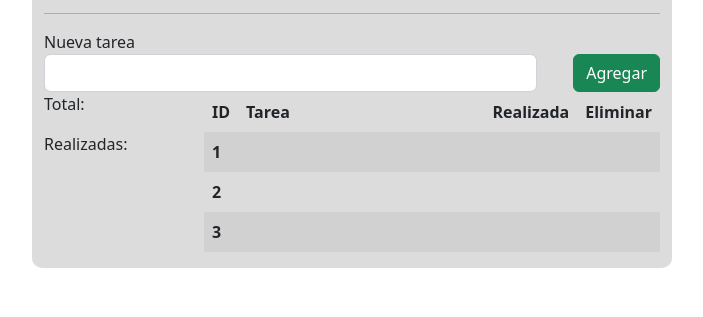
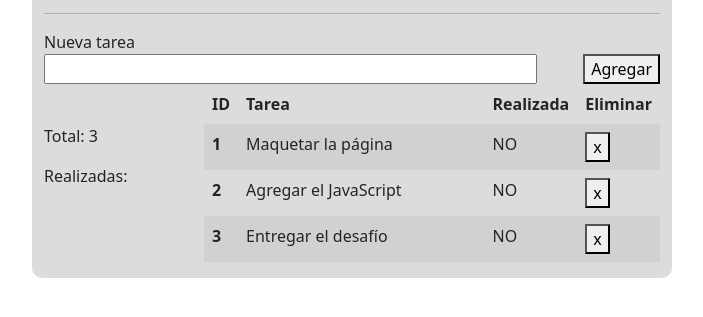
Before and after one commit to titoayala/toDoList, a plain HTML site: page index.html in a window 1280 px wide. Shown: the part 101-418 px from the top of the page, without its empty margins (288-991 px from the left). Drawn offline with nearby package versions, Linux system fonts and the light colour scheme.

Commit message:
Se agrega script de la guía de aprendizaje

```diff
--- a/assets/css/styles.css
+++ b/assets/css/styles.css
@@ -16,3 +16,7 @@ border-radius: 10px;
 #tamañoTarea{
     width: 70%;
 }
+
+#contadores{
+margin-top: 40px;
+}
--- a/assets/js/script.js
+++ b/assets/js/script.js
@@ -0,0 +1,43 @@
+//VARIABLES GLOBALES DE POSICIONAMIENTO EN EL HTML
+const inputTarea = document.querySelector("#tareaInput")
+const botonTarea = document.querySelector("#agregaTarea")
+const tablaTareas = document.querySelector("#tareas")
+const totalTareas = document.querySelector("#totalTareas")
+const tareasRealizadas = document.querySelector("#tareasRealizadas")
+
+//ARREGLO DE OBJETOS
+const misTareas = [
+    { id: 1, descripcion: "Maquetar la página" },
+    { id: 2, descripcion: "Agregar el JavaScript" },
+    { id: 3, descripcion: "Entregar el desafío" }
+]
+let idTarea = misTareas.length
+
+function renderTodasLasTareas() {
+    let html = ""
+    for (let tarea of misTareas) {
+        html += `<tr>
+                    <th>${tarea.id}</th>
+                    <td>${tarea.descripcion}</td>
+                    <td>NO</td>
+                    <td><button onclick="borrar(${tarea.id})"> x </button></li></td>
+                </tr>`
+    }
+    tablaTareas.innerHTML = html //Actualiza el HTML
+    totalTareas.innerHTML = misTareas.length
+}
+
+botonTarea.addEventListener("click", () => {
+    const nuevaTarea = inputTarea.value //toma el texto ingresado
+    idTarea++
+    misTareas.push({ id: idTarea, descripcion: nuevaTarea }) //Se coloca el texto en el arreglo
+    renderTodasLasTareas()
+})
+
+function borrar(id) {
+    console.log(id)
+    const index = misTareas.findIndex(x => x.id == id)
+    misTareas.splice(index, 1)
+    renderTodasLasTareas()
+}
+renderTodasLasTareas()
--- a/index.html
+++ b/index.html
@@ -14,57 +14,38 @@
 <body>
     <div class="container-fluid">
         <div class="row">
-            <div class="col-md-12">
+            <div id="encabezado">
                 <h3>ToDo List</h3>
                 <hr>
             </div>
         </div>
         <div class="row">
-            <div class="col-md-12">
+            <div id="contenido">
                 <form>
                     <label for="tareaInput">Nueva tarea</label>
-                    <div id="formulario" class="form-group">
-                        <input type="text" class="form-control" id="tareaInput"/>
-                        <button class="btn btn-success">Agregar</button>
+                    <div id="formulario">
+                        <input type="text" id="tareaInput"/>
+                        <button id="agregaTarea">Agregar</button>
                     </div>
                 </form>
             </div>
         </div>
         <div class="row">
-            <div class="col-md-3">
-                <p>Total: </p>
-                <p>Realizadas: </p>
+            <div class="col-md-3" id="contadores">
+                <p>Total: <span id="totalTareas"> </span></p>
+                <p>Realizadas: <span id="tareasRealizadas"> </span></p>
             </div>
-            <div class="col-md-9">
+            <div class="col-md-9" id="resumen">
                 <table class="table table-borderless table-striped">
                     <thead>
                         <tr>
-                            <th scope="col">ID</th>
-                            <th scope="col" id="tamañoTarea">Tarea</th>
-                            <th scope="col">Realizada</th>
-                            <th scope="col">Eliminar</th>
+                            <th>ID</th>
+                            <th id="tamañoTarea">Tarea</th>
+                            <th>Realizada</th>
+                            <th>Eliminar</th>
                         </tr>
                     </thead>
-                    <tbody>
-                        <tr>
-                            <th scope="row">1</th>
-                            <td></td>
-                            <td></td>
-                            <td></td>
-                        </tr>
-                        <tr>
-                            <th scope="row">2</th>
-                            <td></td>
-                            <td></td>
-                            <td></td>
-                        </tr>
-                        <tr>
-                            <th scope="row">3</th>
-                            <td></td>
-                            <td></td>
-                            <td></td>
-                        </tr>
-                    </tbody>
+                    <tbody id="tareas"></tbody>
                 </table>
             </div>
         </div>
@@ -72,6 +53,7 @@
     <script src="https://cdn.jsdelivr.net/npm/bootstrap@5.2.0-beta1/dist/js/bootstrap.bundle.min.js"
         integrity="sha384-pprn3073KE6tl6bjs2QrFaJGz5/SUsLqktiwsUTF55Jfv3qYSDhgCecCxMW52nD2"
         crossorigin="anonymous"></script>
+    <script src="assets/js/script.js"></script>
 </body>
 
 </html>
```
